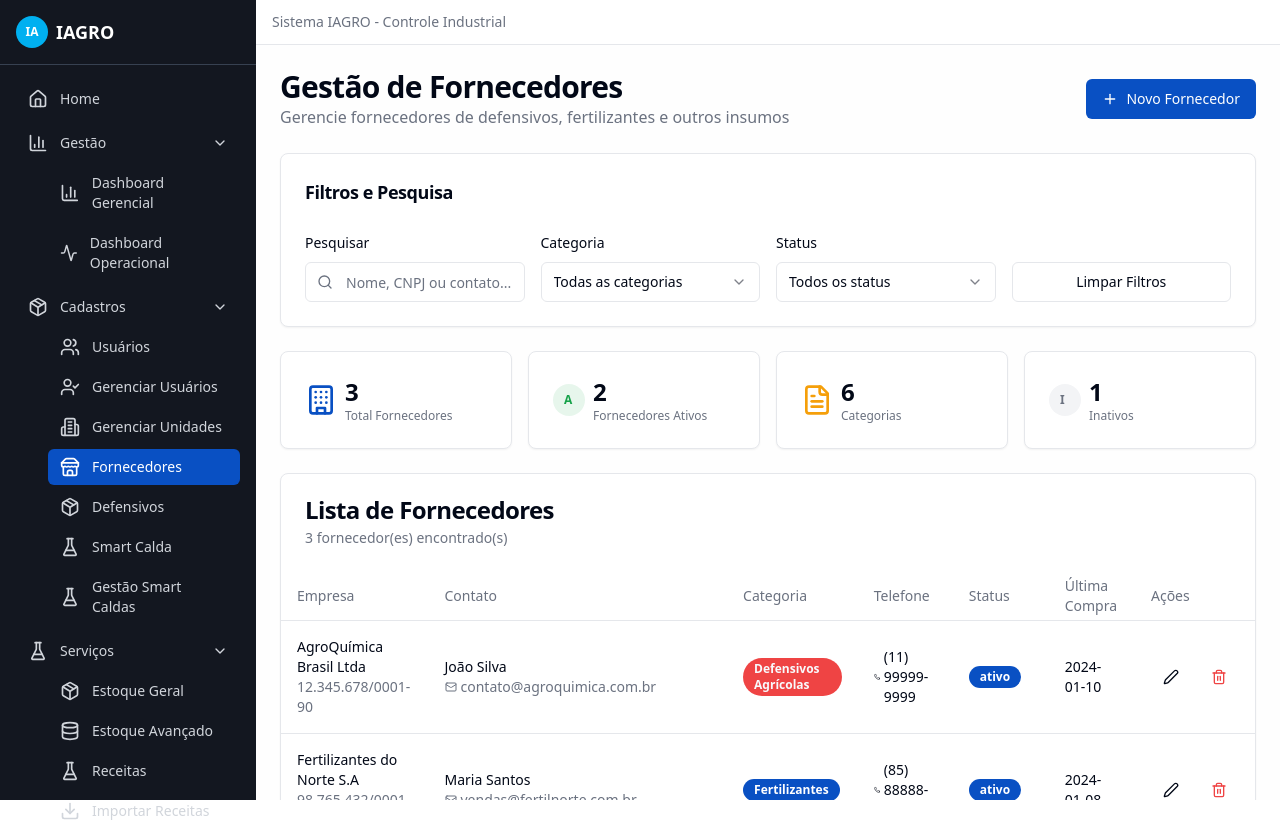
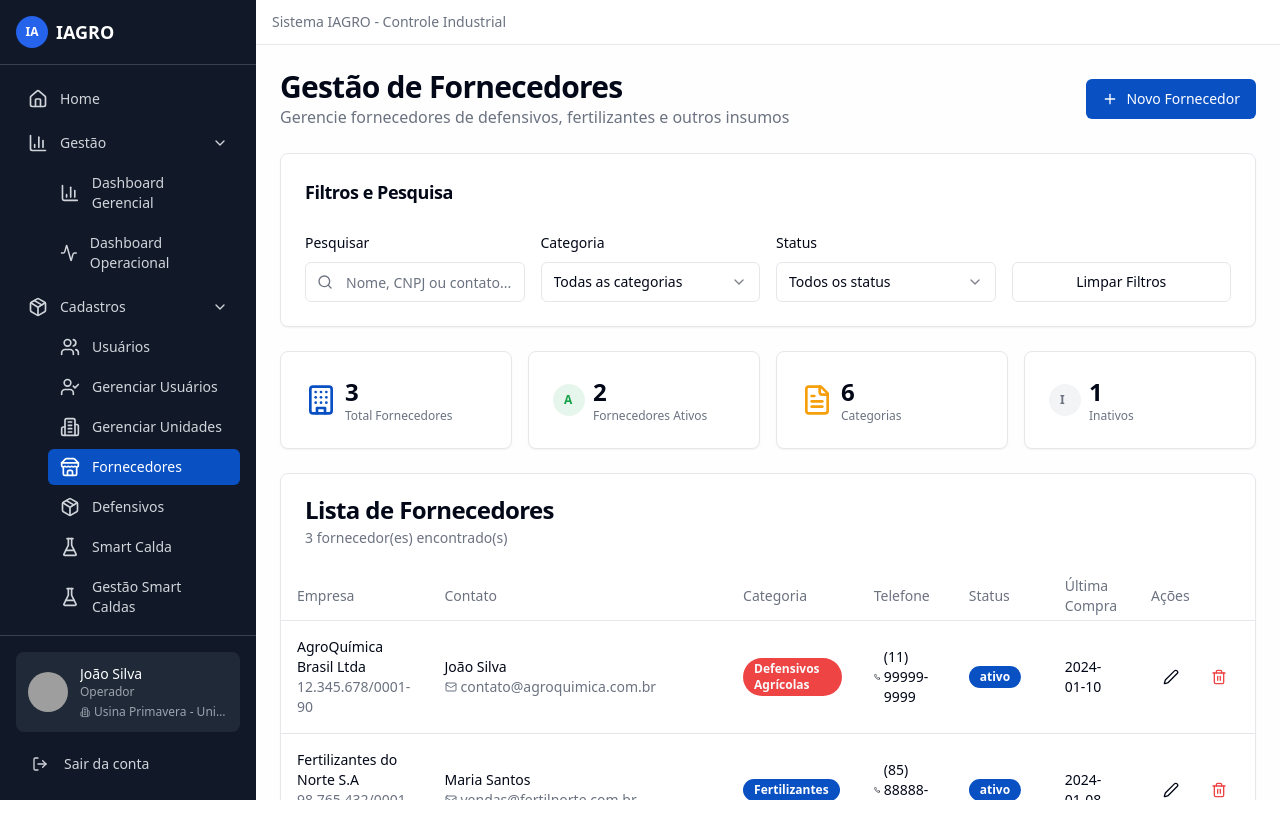
Before and after one commit to kroonus2/iagro-flow, a React (Vite) app: page /fornecedores in a window 1280 px wide. Shown: the top 822 px of the page. After the commit the page ends 800 px from the top, so only its background shows below. Built offline with nearby package versions, Linux system fonts and the light colour scheme; grey boxes are pictures that could not be loaded.

Commit message:
Fix sidebar and supplier page

```diff
--- a/src/components/Sidebar.tsx
+++ b/src/components/Sidebar.tsx
@@ -158,33 +158,33 @@ const Sidebar = ({ onClose }: SidebarProps) => {
   };
 
   return (
-    <div className="h-full bg-iagro-sidebar text-white flex flex-col">
+    <div className="h-full bg-gray-900 text-white flex flex-col">
       {/* Header */}
-      <div className="flex items-center justify-between p-4 border-b border-gray-700">
+      <div className="flex items-center justify-between p-4 border-b border-gray-700 bg-gray-900">
         <div className="flex items-center gap-2">
-          <div className="w-8 h-8 bg-accent rounded-full flex items-center justify-center">
-            <span className="text-xs font-bold">IA</span>
+          <div className="w-8 h-8 bg-blue-600 rounded-full flex items-center justify-center">
+            <span className="text-xs font-bold text-white">IA</span>
           </div>
           <span className="text-lg font-bold">IAGRO</span>
         </div>
         {onClose && (
-          <Button variant="ghost" size="sm" onClick={onClose} className="lg:hidden">
+          <Button variant="ghost" size="sm" onClick={onClose} className="lg:hidden text-gray-300 hover:text-white">
             <X className="h-4 w-4" />
           </Button>
         )}
       </div>
 
       {/* Navigation */}
-      <nav className="flex-1 p-4 space-y-2">
+      <nav className="flex-1 overflow-y-auto bg-gray-900 p-4 space-y-2">
         {menuItems.map(item => renderMenuItem(item))}
       </nav>
 
       {/* User Profile */}
-      <div className="p-4 border-t border-gray-700 space-y-3">
-        <div className="flex items-center gap-3 p-3 bg-gray-700/50 rounded-lg">
+      <div className="p-4 border-t border-gray-700 space-y-3 bg-gray-900">
+        <div className="flex items-center gap-3 p-3 bg-gray-800 rounded-lg">
           <Avatar className="h-10 w-10">
             <AvatarImage src="/placeholder.svg" alt="João Silva" />
-            <AvatarFallback className="bg-primary text-primary-foreground">JS</AvatarFallback>
+            <AvatarFallback className="bg-blue-600 text-white">JS</AvatarFallback>
           </Avatar>
           <div className="flex-1 min-w-0">
             <p className="text-sm font-medium text-white truncate">João Silva</p>
--- a/src/pages/Fornecedores.tsx
+++ b/src/pages/Fornecedores.tsx
@@ -5,7 +5,7 @@ import { Input } from "@/components/ui/input";
 import { Label } from "@/components/ui/label";
 import { Badge } from "@/components/ui/badge";
 import { Table, TableBody, TableCell, TableHead, TableHeader, TableRow } from "@/components/ui/table";
-import { Dialog, DialogContent, DialogDescription, DialogHeader, DialogTitle, DialogTrigger } from "@/components/ui/dialog";
+import { Dialog, DialogContent, DialogDescription, DialogHeader, DialogTitle, DialogTrigger, DialogFooter } from "@/components/ui/dialog";
 import { Select, SelectContent, SelectItem, SelectTrigger, SelectValue } from "@/components/ui/select";
 import { Textarea } from "@/components/ui/textarea";
 import { Plus, Edit2, Trash2, Search, Building, MapPin, Phone, Mail, FileText } from "lucide-react";
@@ -273,14 +273,14 @@ const Fornecedores = () => {
                 </div>
               </div>
             </div>
-            <div className="flex justify-end gap-2 pt-4">
+            <DialogFooter>
               <Button variant="outline" onClick={() => setDialogAberto(false)}>
                 Cancelar
               </Button>
               <Button onClick={handleCriarFornecedor}>
                 {fornecedorEditando ? "Atualizar" : "Cadastrar"} Fornecedor
               </Button>
-            </div>
+            </DialogFooter>
           </DialogContent>
         </Dialog>
       </div>
```
